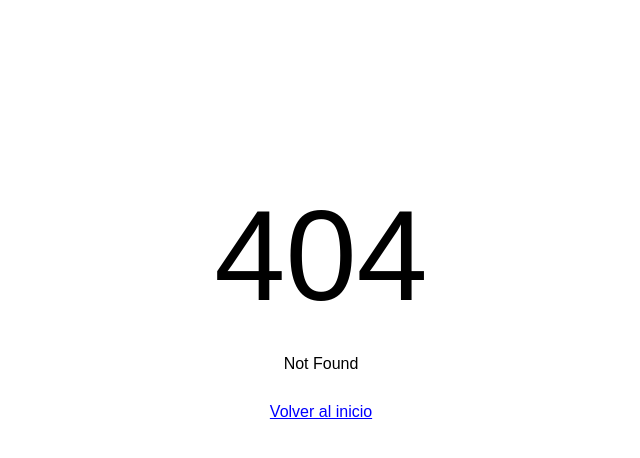
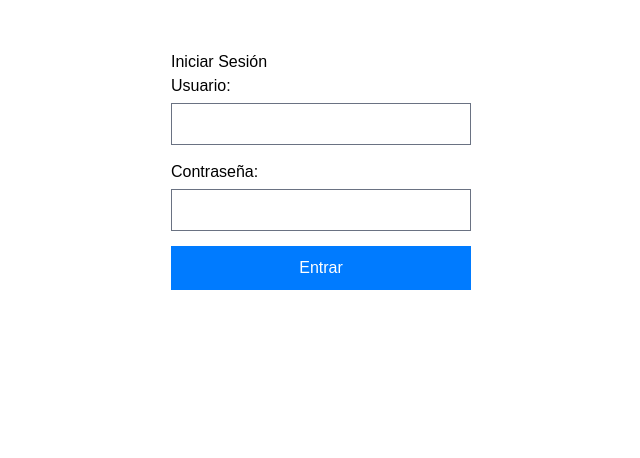
Before and after one commit to kotonitro/GPS_2026_1, a SvelteKit app in the folder frontend/: page /login in a window 1280 px wide. Before the commit this address had no page. Shown: the top 458 px of the page, without its empty margins (319-959 px from the left). Built offline with nearby package versions, Linux system fonts and the light colour scheme; no server answers.

Commit message:
Pagina login simple

```diff
--- a/frontend/src/routes/+error.svelte
+++ b/frontend/src/routes/+error.svelte
@@ -8,6 +8,6 @@
 <div style="text-align: center; margin-top: 20vh; font-family: sans-serif;">
 	<h1 style="font-size: 8rem; margin: 0;">{status}</h1>
 	<h2>{mensaje}</h2>
-    <br>
+	<br />
 	<a href="/" style="color: blue; text-decoration: underline;">Volver al inicio</a>
 </div>
--- /dev/null
+++ b/frontend/src/routes/login/+page.svelte
@@ -0,0 +1,60 @@
+<script lang="ts">
+	import { apiFetch } from '$lib/api';
+
+	let usuario = $state('');
+	let contrasena = $state('');
+
+	let mensajeError = $state('');
+	let mensajeExito = $state('');
+
+	async function handleLogin() {
+		mensajeError = '';
+		mensajeExito = '';
+
+		try {
+			const respuesta = await apiFetch('/auth/login', {
+				method: 'POST',
+				body: JSON.stringify({ usuario, contrasena })
+			});
+
+			mensajeExito = `¡Bienvenido, ${respuesta.empleado?.usuario || 'admin'}!`;
+			console.log('Datos recibidos:', respuesta);
+		} catch (error: any) {
+			mensajeError = error.message;
+		}
+	}
+</script>
+
+<div style="max-width: 300px; margin: 50px auto; font-family: sans-serif;">
+	<h2>Iniciar Sesión</h2>
+
+	{#if mensajeError}
+		<p style="color: red; font-weight: bold;">{mensajeError}</p>
+	{/if}
+
+	{#if mensajeExito}
+		<p style="color: green; font-weight: bold;">{mensajeExito}</p>
+	{/if}
+
+	<form
+		on:submit|preventDefault={handleLogin}
+		style="display: flex; flex-direction: column; gap: 15px; mt-4"
+	>
+		<div>
+			<label style="display: block; margin-bottom: 5px;">Usuario:</label>
+			<input type="text" bind:value={usuario} required style="width: 100%; padding: 8px;" />
+		</div>
+
+		<div>
+			<label style="display: block; margin-bottom: 5px;">Contraseña:</label>
+			<input type="password" bind:value={contrasena} required style="width: 100%; padding: 8px;" />
+		</div>
+
+		<button
+			type="submit"
+			style="padding: 10px; cursor: pointer; background: #007bff; color: white; border: none;"
+		>
+			Entrar
+		</button>
+	</form>
+</div>
```
Lines whose indentation alone changed are shown as unchanged.
